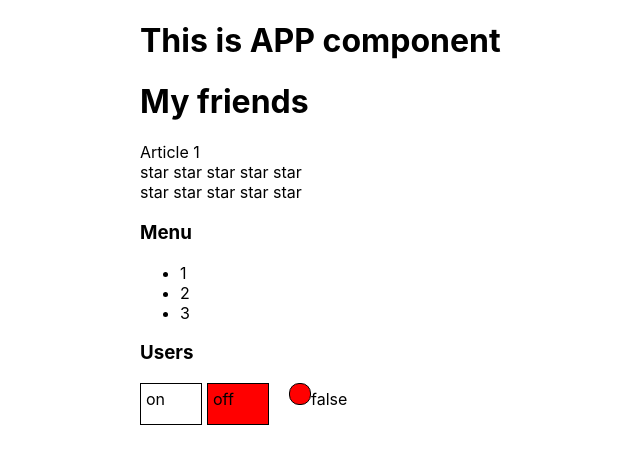
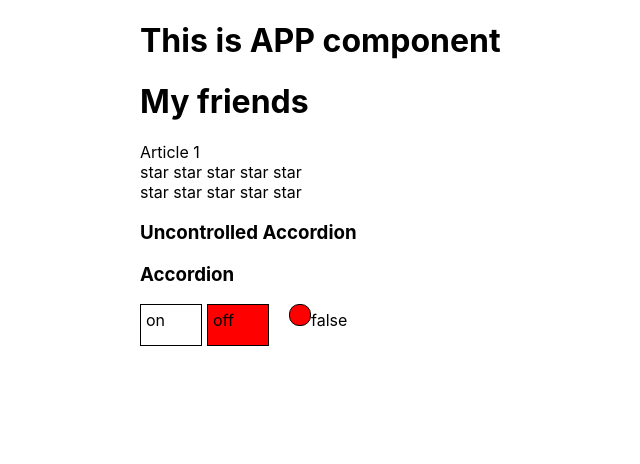
Before and after one commit to adisovaa/k-typescript, a React (Create React App) app: page / in a window 1280 px wide. Shown: the top 464 px of the page, without its empty margins (200-840 px from the left). Built offline with nearby package versions, Linux system fonts and the light colour scheme.

Commit message:
'16 useReducer'

```diff
--- a/src/App.tsx
+++ b/src/App.tsx
@@ -26,8 +26,8 @@ function App() {
             <Rating value={ratingValue} onClick={setRatingValue}/>
             <UncontrolledRating/>
 
-            <UncontrolledAccordion titleValue={'Menu'}/>
-            <Accordion titleValue={'Users'}
+            <UncontrolledAccordion titleValue={'Uncontrolled Accordion'}/>
+            <Accordion titleValue={'Accordion'}
                        collapsed={accordionCollapsed}
                        items={[]}
                        onClick={() => {}}
--- a/src/components/UncontrolledAccordion/UncontrolledAccordion.tsx
+++ b/src/components/UncontrolledAccordion/UncontrolledAccordion.tsx
@@ -1,19 +1,19 @@
-import React, {useState} from "react";
+import React, {useReducer} from "react";
+import {reducer, TOGGLE_COLLAPSED} from "./reducer";
 
 type AccordionPropsType = {
     titleValue: string
 }
 
 export function UncontrolledAccordion(props: AccordionPropsType) {
-    const [collapsed, setCollapsed] = useState(false)
-
     console.log('UncontrolledAccordion')
-
-    const onClickHandle = () => setCollapsed(!collapsed)
+    //const [collapsed, setCollapsed] = useState(false)
+    const [state, dispatch] = useReducer(reducer, {collapsed: false})
+    const onClickHandle = () => dispatch({type: TOGGLE_COLLAPSED})
 
     return <div>
         <AccordionTitle title={props.titleValue} onClickHandle={onClickHandle}/>
-        {!collapsed && <AccordionBody/>}
+        {!state && <AccordionBody/>}
     </div>
 }
 
--- /dev/null
+++ b/src/components/UncontrolledAccordion/reducer.tsx
@@ -0,0 +1,22 @@
+type ActionType = {
+    type: string
+}
+
+export const TOGGLE_COLLAPSED = 'TOGGLE-COLLAPSED'
+
+export type StateType = {
+    collapsed: boolean
+}
+
+export const reducer = (state: StateType, action: ActionType): StateType => {
+    switch (action.type) {
+        case TOGGLE_COLLAPSED:
+            return {
+                ...state,
+                collapsed: !state.collapsed
+            }
+        default:
+            throw new Error('Bad action type')
+    }
+    return state
+}
```
Also changed, not shown: src/components/OnOff/OnOff.tsx (+8 -2 lines), 1 other file (tests, documents, lock files or other folders).
